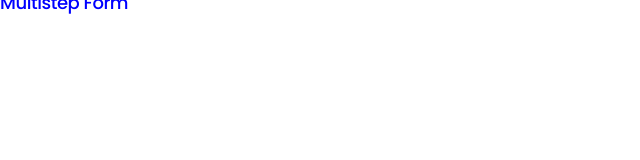
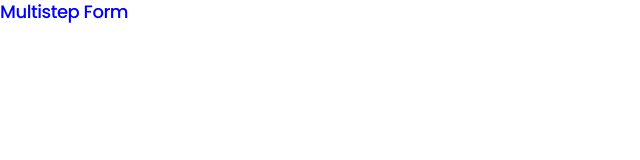
Before and after one commit to bazyli2/multi-step-form, a Next.js app: page / in a window 1280 px wide. Shown: the top 160 px of the page, without its empty margins (0-640 px from the left). Built offline with nearby package versions, Linux system fonts and the light colour scheme.

Commit message:
fixed line height bug

```diff
--- a/src/pages/MultiStepForm/Banner/Banner.tsx
+++ b/src/pages/MultiStepForm/Banner/Banner.tsx
@@ -1,7 +1,7 @@
 export function Banner() {
   return (
     <div>
-      <div className="text-blue text-lg leading-1.5 tracking-tight font-medium">
+      <div className="text-blue text-lg leading-6 tracking-tight font-medium">
         Multistep Form
       </div>
     </div>
```
